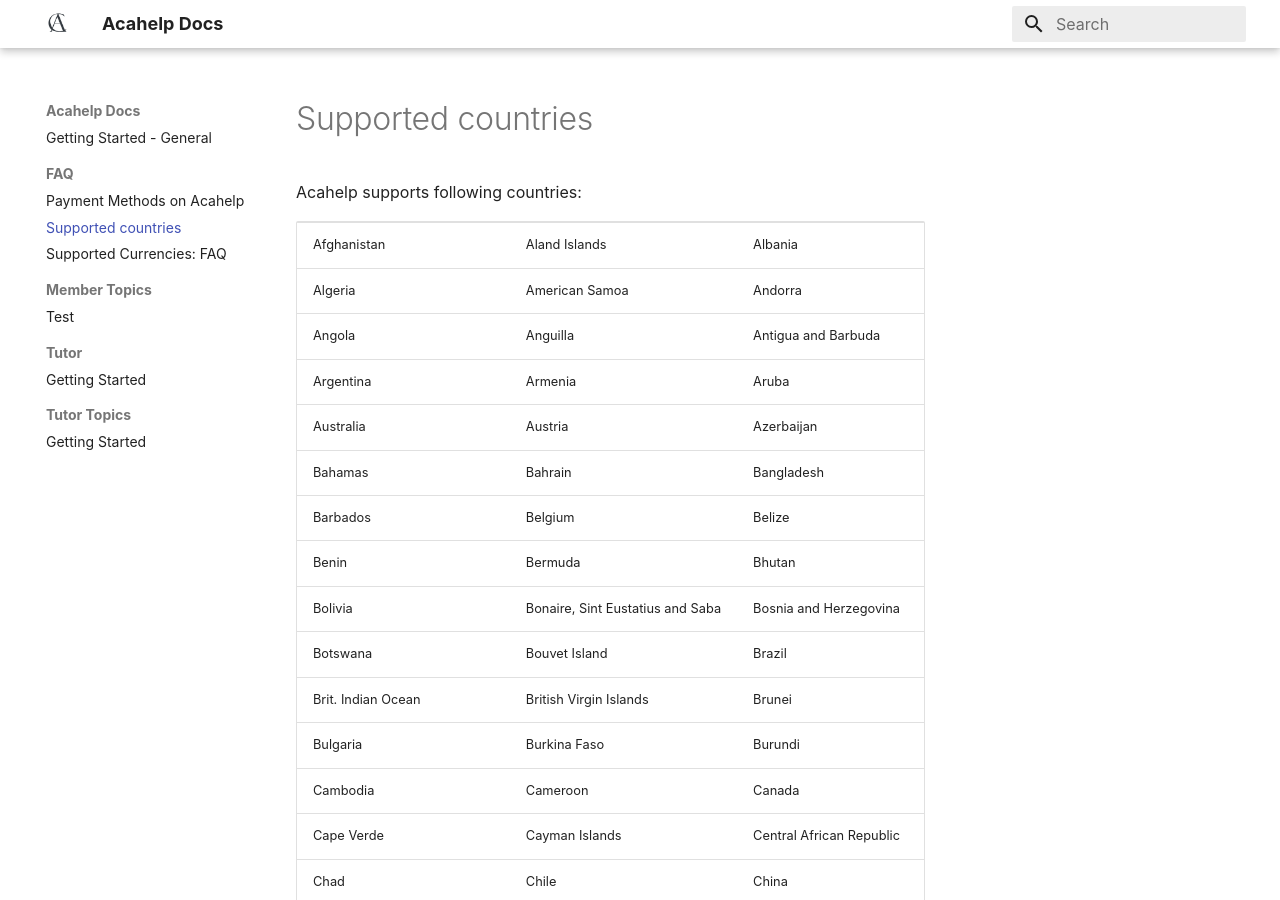
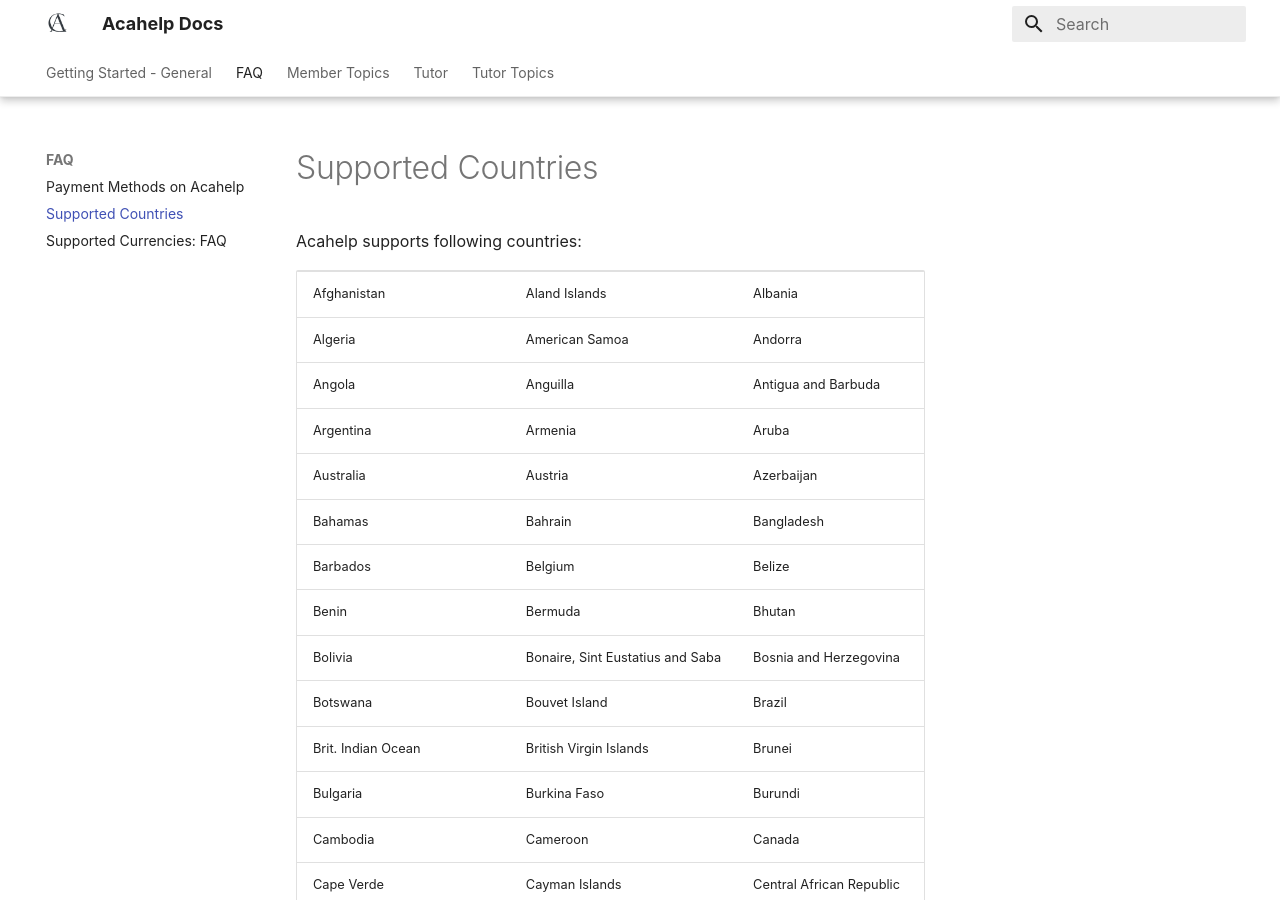
Before and after one commit to Tiththa/acahelp-docs, an MkDocs documentation site: the page built from docs/FAQ/Supported Countries.md, in a window 1280 px wide and 900 px high. Built offline with MkDocs 1.6.1 and Material for MkDocs 9.7.7, drawn with Linux system fonts in a browser that asks for light colours; some web fonts are replaced.

Commit message:
Order Changed and added Nav tabs

```diff
--- a/docs/FAQ/Supported Countries.md
+++ b/docs/FAQ/Supported Countries.md
@@ -1,4 +1,4 @@
-# Supported countries
+# Supported Countries
 
 Acahelp supports following countries:
 
--- a/mkdocs.yml
+++ b/mkdocs.yml
@@ -13,16 +13,12 @@
   features:
     - navigation.top
     - search.suggest
-    - navigation.sections
-    - navigation.indexes
+    - navigation.tabs
+    - navigation.tabs.sticky
   plugins:
     - search
   markdown_extensions:
     - toc:
         permalink: "#"
     - tables
-  nav:
-    - Getting Started:
-        - 'index.md'
-    - Member Account:
-        - Getting started as a member: 'member/index.md'
+    - attr_list
```
Also changed, not shown: docs/Tutor Topics/post1.md (added, +31 -0 lines), docs/Tutor Topics/post2.md (added, +76 -0 lines), docs/Tutor Topics/Getting Started.md (deleted), docs/assets/payoneer_logo.png (added).
